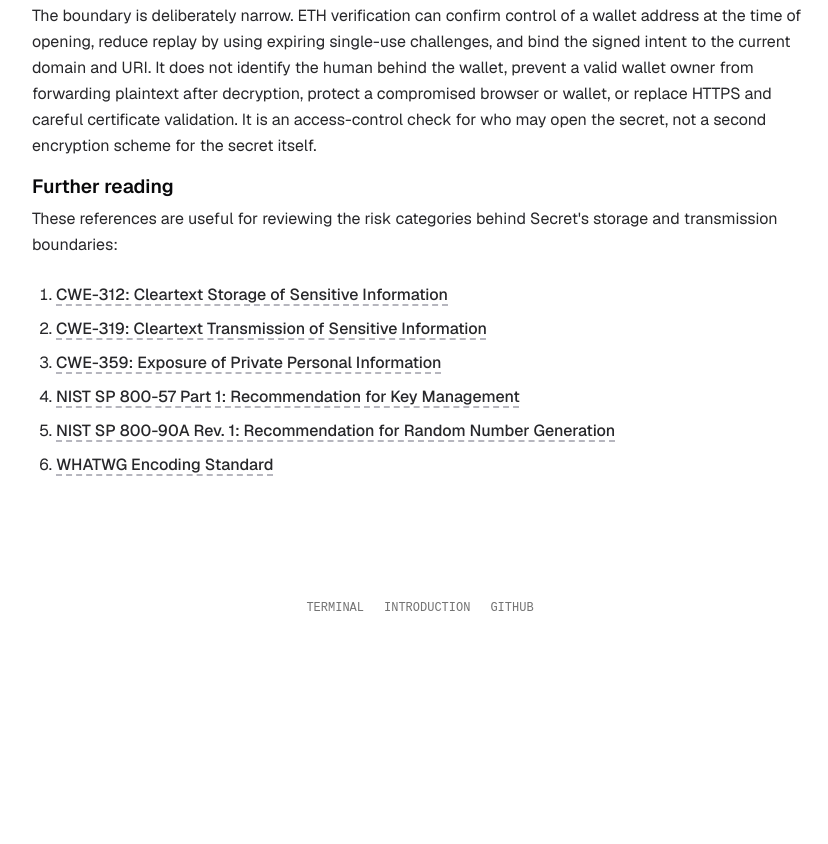
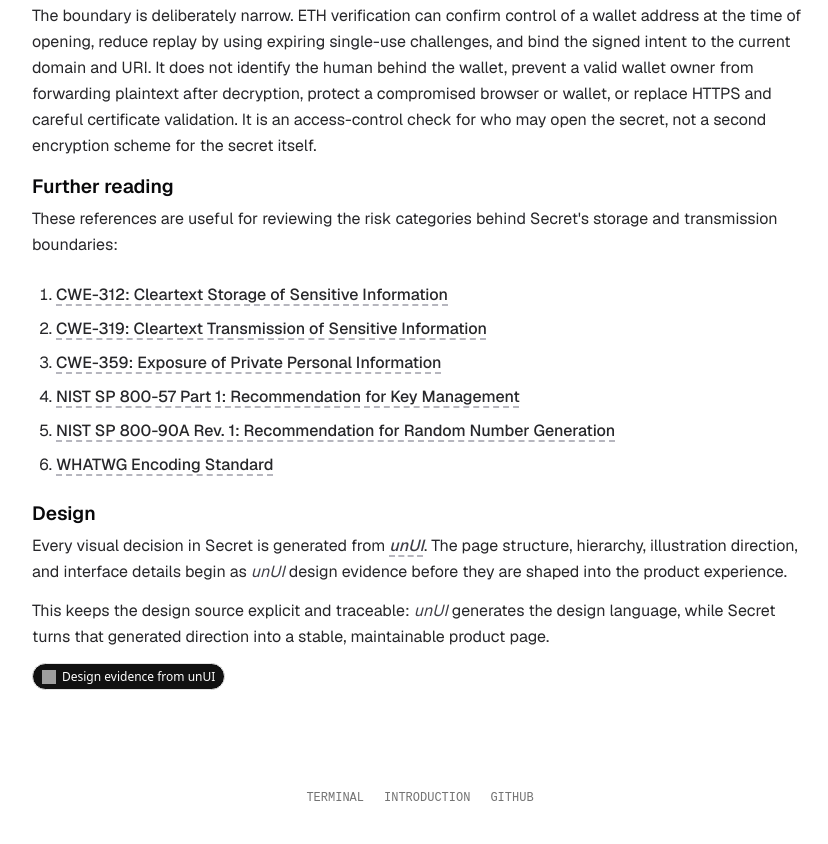
Before and after one commit to unix/secret, an Astro site in the folder packages/portal/: page /intro in a window 1280 px wide. Shown: the part 6494-7338 px from the top of the page, without its empty margins (216-1044 px from the left). Before the commit the page ends 7148 px from the top, so only its background shows below. Built offline with nearby package versions, Linux system fonts and the light colour scheme; Astro itself is replaced by a stand-in of ours; grey boxes are pictures that could not be loaded; a web font is replaced by a local one.

Commit message:
docs: add unUI design attribution

```diff
--- a/packages/portal/src/pages/intro.astro
+++ b/packages/portal/src/pages/intro.astro
@@ -43,7 +43,7 @@ import HeadLayout from '@/layouts/head.layout.astro'
           <h2 id="system-architecture">System architecture</h2>
           <div
             role="alert"
-            class="mb-2 mt-4 rounded-md bg-amber-50 px-3 py-2.5 text-sm leading-6 text-amber-900">
+            class="mt-4 mb-2 rounded-md bg-amber-50 px-3 py-2.5 text-sm leading-6 text-amber-900">
             If you need the concise security model or want to begin an audit, refer
             to
             <a
@@ -64,8 +64,8 @@ import HeadLayout from '@/layouts/head.layout.astro'
               draggable="false"
             />
             <figcaption>
-              The browser owns the key; the API and storage layers only coordinate encrypted
-              payloads and lifecycle state.
+              The browser owns the key; the API and storage layers only coordinate
+              encrypted payloads and lifecycle state.
             </figcaption>
           </figure>
           <p>
@@ -161,8 +161,8 @@ cipher = AES-GCM.encrypt(key, iv, plaintext, "secret-cipher:text")</code></pre>
               draggable="false"
             />
             <figcaption>
-              File metadata becomes an encrypted manifest, while file bytes move as separate
-              encrypted chunks.
+              File metadata becomes an encrypted manifest, while file bytes move as
+              separate encrypted chunks.
             </figcaption>
           </figure>
           <p>
@@ -404,8 +404,8 @@ tracking ttl after destroy/expire: 24 hours</code></pre>
               draggable="false"
             />
             <figcaption>
-              The wallet signature gates access to a read link; it does not become part of
-              the encryption material.
+              The wallet signature gates access to a read link; it does not become
+              part of the encryption material.
             </figcaption>
           </figure>
           <p>
@@ -438,29 +438,28 @@ tracking ttl after destroy/expire: 24 hours</code></pre>
           </p>
           <h3>Security value and limits</h3>
           <p>
-            This is especially useful when transport trust is imperfect. TLS is
-            still required, but a network intermediary, proxy, or compromised TLS
-            path should not be able to silently turn an ETH-gated link into a usable
-            read link without a valid wallet signature for the configured address.
-            OWASP describes improper certificate validation and other
+            This is especially useful when transport trust is imperfect. TLS is still
+            required, but a network intermediary, proxy, or compromised TLS path
+            should not be able to silently turn an ETH-gated link into a usable read
+            link without a valid wallet signature for the configured address. OWASP
+            describes improper certificate validation and other
             <a
               href="https://mas.owasp.org/MASWE-0052/"
               target="_blank"
               rel="noreferrer">machine-in-the-middle risks</a
             >
-            as attacks on transport trust; ETH verification adds a separate
-            application-layer proof that the opener intentionally participated in
-            this specific access attempt.
+            as attacks on transport trust; ETH verification adds a separate application-layer
+            proof that the opener intentionally participated in this specific access attempt.
           </p>
           <p>
-            The boundary is deliberately narrow. ETH verification can confirm
-            control of a wallet address at the time of opening, reduce replay by
-            using expiring single-use challenges, and bind the signed intent to the
-            current domain and URI. It does not identify the human behind the wallet,
-            prevent a valid wallet owner from forwarding plaintext after decryption,
-            protect a compromised browser or wallet, or replace HTTPS and careful
-            certificate validation. It is an access-control check for who may open
-            the secret, not a second encryption scheme for the secret itself.
+            The boundary is deliberately narrow. ETH verification can confirm control
+            of a wallet address at the time of opening, reduce replay by using
+            expiring single-use challenges, and bind the signed intent to the current
+            domain and URI. It does not identify the human behind the wallet, prevent
+            a valid wallet owner from forwarding plaintext after decryption, protect
+            a compromised browser or wallet, or replace HTTPS and careful certificate
+            validation. It is an access-control check for who may open the secret,
+            not a second encryption scheme for the secret itself.
           </p>
         </section>
 
@@ -519,6 +518,37 @@ tracking ttl after destroy/expire: 24 hours</code></pre>
             </li>
           </ol>
         </section>
+
+        <section>
+          <h2 id="design">Design</h2>
+          <p>
+            Every visual decision in Secret is generated from
+            <a href="https://unui.cc" target="_blank" rel="noopener noreferrer"
+              ><em>unUI</em></a
+            >. The page structure, hierarchy, illustration direction, and interface
+            details begin as <em>unUI</em> design evidence before they are shaped into
+            the product experience.
+          </p>
+          <p>
+            This keeps the design source explicit and traceable: <em>unUI</em>
+            generates the design language, while Secret turns that generated direction
+            into a stable, maintainable product page.
+          </p>
+          <p>
+            <a
+              href="https://unui.cc"
+              rel="noopener noreferrer"
+              style="display:inline-flex;align-items:center;gap:6px;border:1px solid #e5e5e5;border-radius:999px;background:#111;padding:4px 9px;color:#fff;text-decoration:none;font:500 12px system-ui,sans-serif;"
+              ><img
+                src="https://unui.cc/logo-options/unui-logo-black-bg.svg"
+                alt=""
+                width="14"
+                height="14"
+                style="margin:0;width:14px;height:14px;max-width:14px;border-radius:0;"
+              />Design evidence from unUI</a
+            >
+          </p>
+        </section>
       </div>
     </PostContent>
 
```
